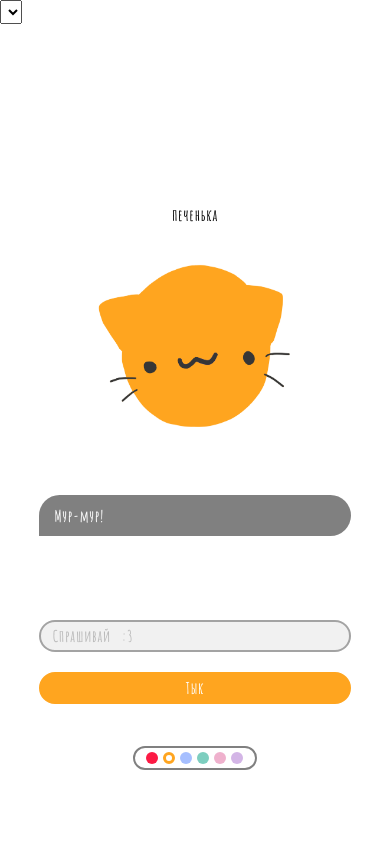
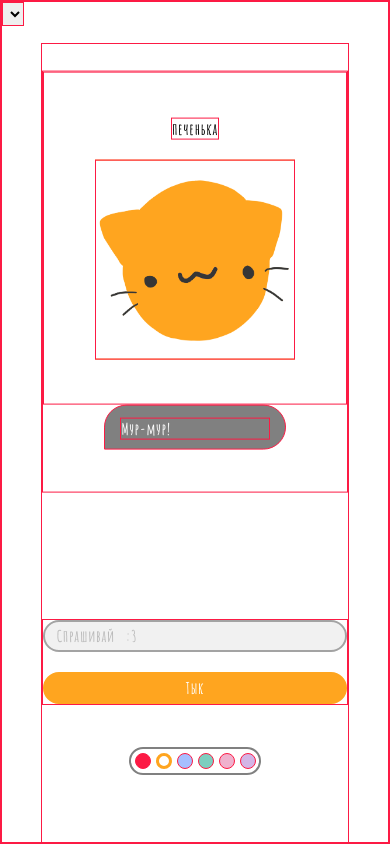
Before and after one commit to Vers-is/cat-answers, a plain HTML site: page files/index.html in a window 390 px wide. Drawn offline with Linux system fonts and the light colour scheme; a web font is replaced by a local one.

Commit message:
update for adapt.

```diff
--- a/files/style.css
+++ b/files/style.css
@@ -21,6 +21,11 @@
 
 @media (max-width: 768px) {
 
+    * {
+        border: #FC1A44 solid 1px;
+
+    }
+
     .cat-cover {
         height: 100%;
     }
@@ -31,13 +36,17 @@
         padding-bottom: 0;
     }
 
+    .upper {
+        transform: translateY(-10vh) !important;
+    }
+
     .cat, .cat-name, .answer-bubble {
         margin-left: 0 !important;
         margin-right: 0 !important;
     }
 
     .customizer {
-        width: 40%;
+        min-width: 40%;
     }
 
     button, .question, .question__input,
@@ -49,7 +58,7 @@
     .answer-bubble {
         border-radius: 50px;
         border-top-left-radius: 0px;
-        min-width: 100%;
+        min-width: 60%;
     }
 }
 
@@ -249,8 +258,8 @@ button:hover {
 .color-element {
     background-color: var(--white);
     border-radius: 50%;
-    width: clamp(12px, 2vw, 32px);
-    height: clamp(12px, 2vw, 32px);
+    width: clamp(16px, 2vw, 32px);
+    height: clamp(16px, 2vw, 32px);
     transition: all 0.3s ease;
 }
 
```
